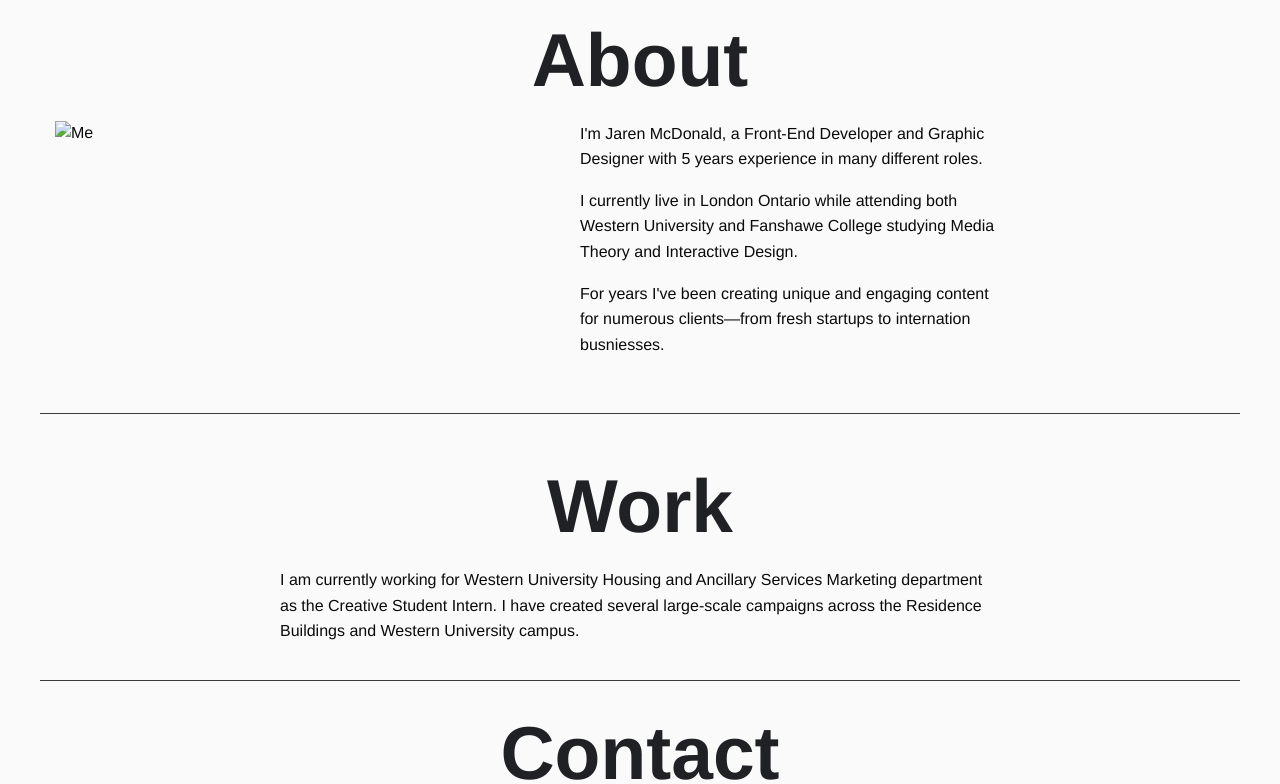
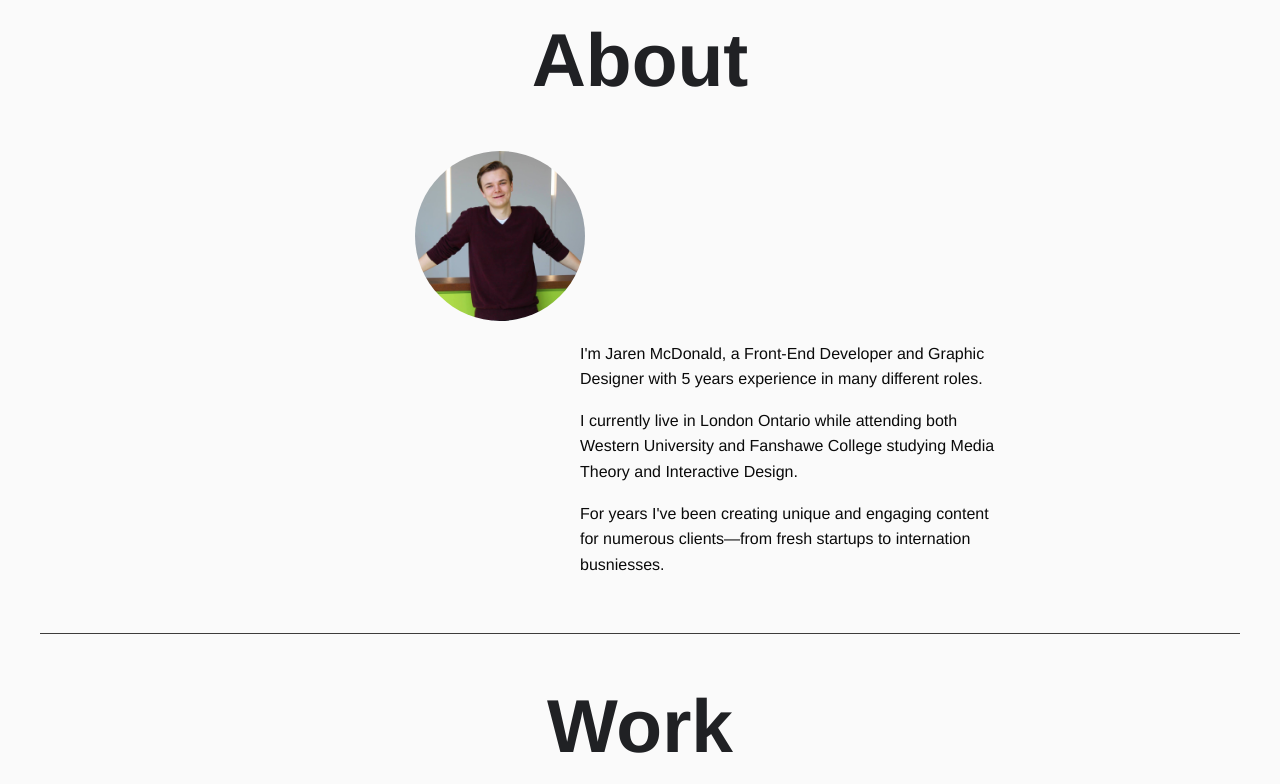
Before and after one commit to jarenmcdonald/portfolioSite, a plain HTML site: page index.html in a window 1280 px wide. Shown: the part 940-1724 px from the top of the page. Drawn offline with Linux system fonts and the light colour scheme.

Commit message:
Progress on About Section

```diff
--- a/css/sass/app.scss
+++ b/css/sass/app.scss
@@ -115,6 +115,18 @@ body {
             font-weight: bold;
             font-size: 4.688em;
             text-align: center;
+        }
+    }
+
+    #aboutImg {
+        margin-top: 30px;
+        margin-bottom: 20px;
+        max-width: 200px;
+        margin-left: 30%;
+        margin-right: 30%;
+
+        img {
+            border-radius: 200px;
         }
     }
 
--- a/index.html
+++ b/index.html
@@ -122,7 +122,7 @@ Jaren McDonald 2017
 
      <section class="row" id="aboutCon">
          <h2>About</h2>
-            <div class="small-12 large-3 columns" id="aboutPic">
+            <div class="small-12 large-3 columns centered" id="aboutImg">
                 <img src="images/jaren.jpg" alt="Me">
             </div>
              <div class="small-12 large-9 columns" id="aboutInfo">
```
Also changed, not shown: css/app.css, images/jaren.jpg (added), 1 other file.
